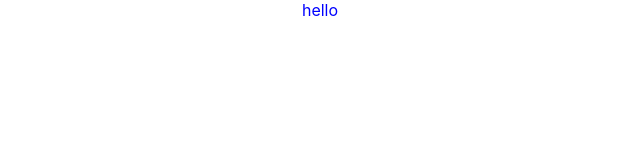
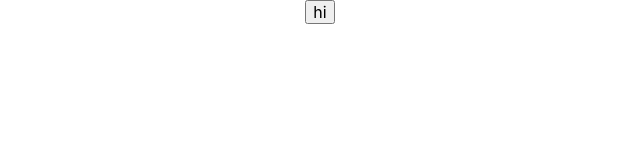
Before and after one commit to jhyj0521/Triple-Frontend-Homework, a React (Vite) app: page / in a window 1280 px wide. Shown: the top 160 px of the page, without its empty margins (320-960 px from the left). Built offline with nearby package versions, Linux system fonts and the light colour scheme.

Commit message:
conf: styled components 글로벌 적용
글로벌 스타일을 적용했습니다.
테마 관련 설정을 진행했습니다.

```diff
--- a/package.json
+++ b/package.json
@@ -16,7 +16,8 @@
   "dependencies": {
     "react": "^18.0.0",
     "react-dom": "^18.0.0",
-    "styled-components": "^5.3.5"
+    "styled-components": "^5.3.5",
+    "styled-normalize": "^8.0.7"
   },
   "devDependencies": {
     "@titicaca/eslint-config-triple": "^3.1.0",
--- a/src/App.tsx
+++ b/src/App.tsx
@@ -4,11 +4,15 @@ const Container = styled.div`
   display: flex;
   align-items: center;
   justify-content: center;
-  color: blue;
+  color: ${(props) => props.theme.color.main};
 `
 
 function App() {
-  return <Container>hello</Container>
+  return (
+    <Container>
+      <button>hi</button>
+    </Container>
+  )
 }
 
 export default App
--- a/src/main.tsx
+++ b/src/main.tsx
@@ -1,11 +1,17 @@
 import React from 'react'
 import ReactDOM from 'react-dom/client'
+import { ThemeProvider } from 'styled-components'
 
+import GlobalStyle from './styles/global-styles'
+import './index.css'
+import { theme } from './styles/theme'
 import App from './App'
-import './index.css'
 
 ReactDOM.createRoot(document.getElementById('root')!).render(
   <React.StrictMode>
-    <App />
+    <ThemeProvider theme={theme}>
+      <GlobalStyle />
+      <App />
+    </ThemeProvider>
   </React.StrictMode>,
 )
--- /dev/null
+++ b/src/styles/global-styles.ts
@@ -0,0 +1,12 @@
+import { createGlobalStyle } from 'styled-components'
+import { normalize } from 'styled-normalize'
+
+const GlobalStyle = createGlobalStyle`
+  ${normalize}
+
+  * {
+    box-sizing: border-box;
+  }
+`
+
+export default GlobalStyle
--- /dev/null
+++ b/src/styles/theme.ts
@@ -0,0 +1,9 @@
+import { DefaultTheme } from 'styled-components'
+
+const theme: DefaultTheme = {
+  color: {
+    main: '#ffffff',
+  },
+}
+
+export { theme }
```
Also changed, not shown: src/styles/styled.d.ts (added, +9 -0 lines), 1 other file (tests, documents, lock files or other folders).
